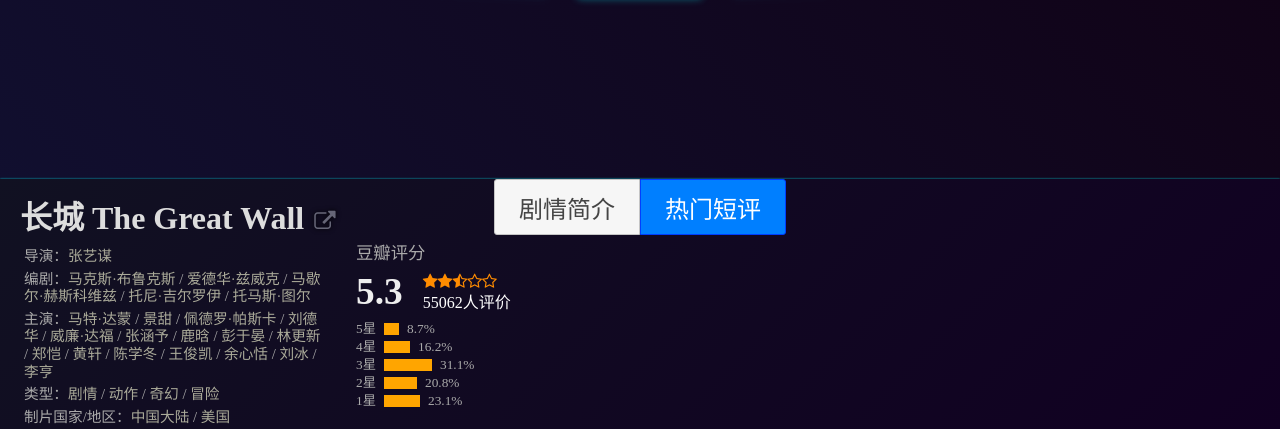
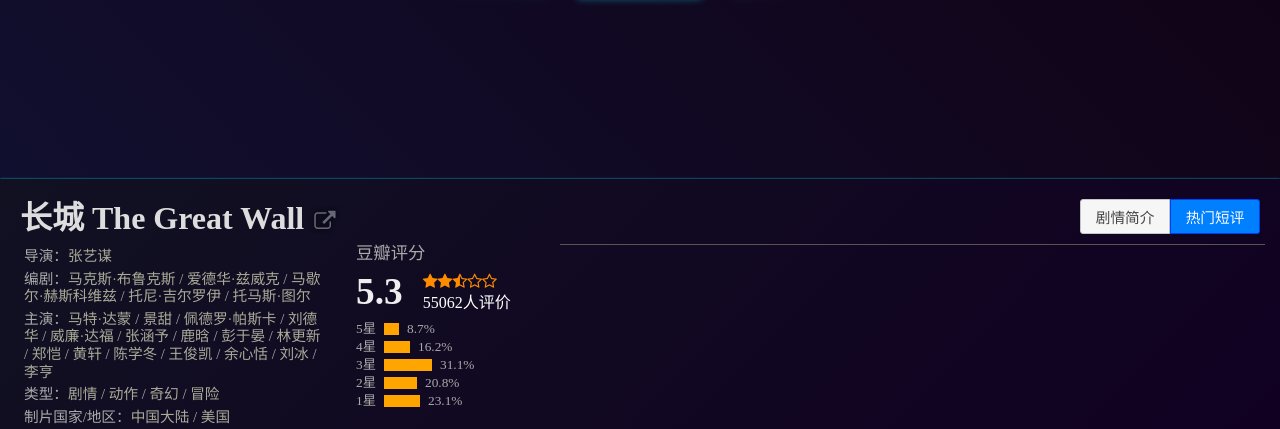
Before and after one commit to hanmag/movie-gallery3d, a website: page index.html in a window 1280 px wide. Shown: the part 371-800 px from the top of the page. Drawn offline with nearby package versions, Linux system fonts and the light colour scheme.

Commit message:
radio buttons

```diff
--- a/css/style.css
+++ b/css/style.css
@@ -138,7 +138,7 @@
 	z-index: 100;
 }
 
-#title a{
+#title a {
 	font-size: 16pt;
 	margin-left: 10px;
 	color: #667;
@@ -241,7 +241,7 @@
 	float: none;
 }
 
-#comments {
+#moreinfos {
 	position: absolute;
 	left: 560px;
 	right: 20px;
@@ -251,25 +251,32 @@
 	z-index: 10;
 }
 
-#comments p {
-	font-size: 13pt;
+#moreinfos>div {
+	width: 100%;
+	font-size: 11pt;
 	padding: 0 5px 10px 0;
 	text-align: right;
 	border-bottom: 0.5px solid #555;
 }
 
-#comments-content {
+#comments,
+#summary {
+	position: absolute;
+	top: 50px;
+	bottom: 5px;
 	width: 100%;
-	height: calc(100% - 70px);
 	OVERFLOW-X: hidden;
 	OVERFLOW-Y: scroll;
+
+	color: #aa9;
+	font-size: 12pt;
+	text-align: left;
+	line-height: 25px;
 }
 
-#comments-content p {
-	color: #aa9;
+#comments p {
 	margin: 0 5px 10px 2px;
 	padding: 0 0 8px 2px;
-	text-align: left;
 	line-height: 20px;
 	font-size: 10pt;
 	border-bottom: 0.5px dashed #444;
```
